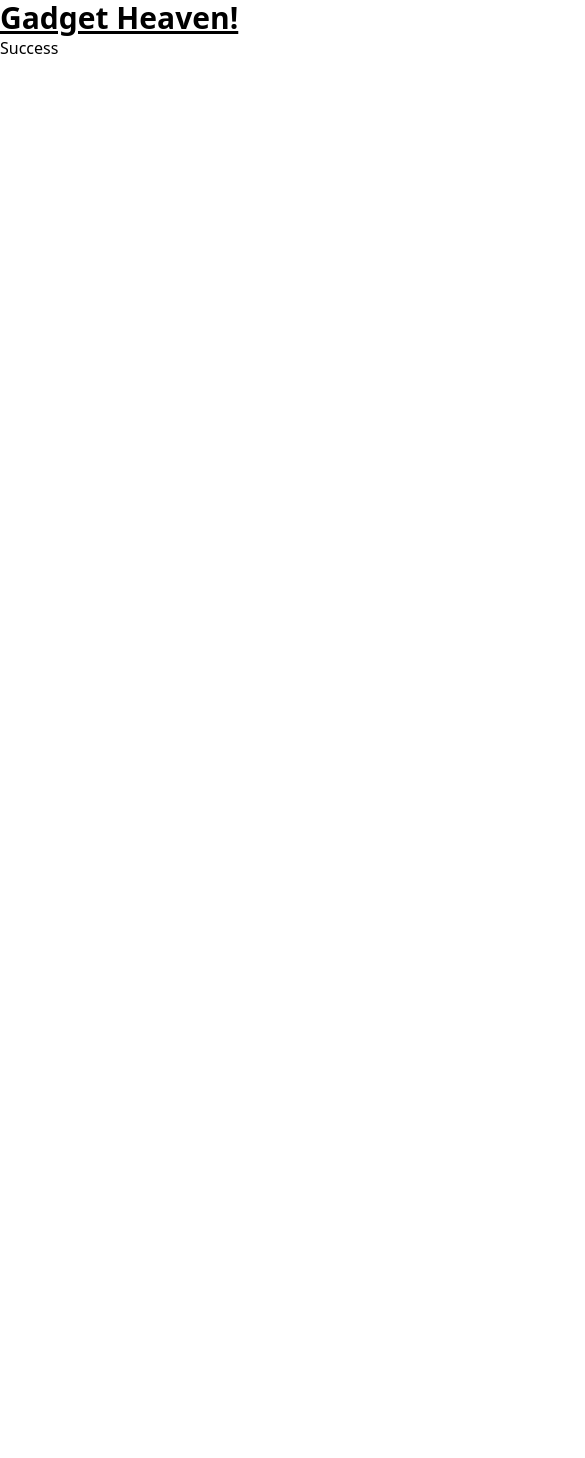
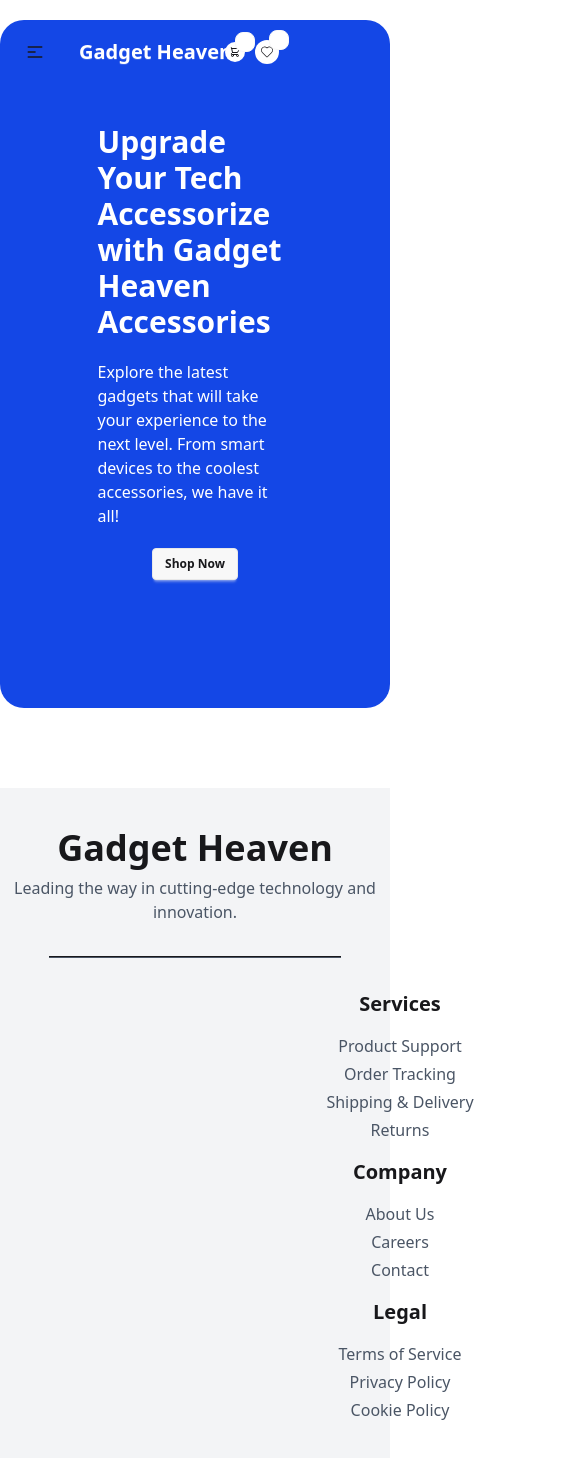
Before and after one commit to programming-hero-web-course-4/b10a8-gadget-heaven-mrashid124, a React (Vite) app: page / in a window 390 px wide. Shown: the top 1458 px of the page, 585 px wide, since content can reach past the window. Before the commit the page ends 844 px from the top, so only its background shows below. Built offline with nearby package versions, Linux system fonts and the light colour scheme.

Commit message:
Navbar updated

```diff
--- a/package.json
+++ b/package.json
@@ -13,6 +13,7 @@
     "@tailwindcss/vite": "^4.0.0",
     "react": "^18.3.1",
     "react-dom": "^18.3.1",
+    "react-icons": "^5.4.0",
     "react-router-dom": "^7.1.3"
   },
   "devDependencies": {
@@ -21,7 +22,7 @@
     "@types/react-dom": "^18.3.5",
     "@vitejs/plugin-react": "^4.3.4",
     "autoprefixer": "^10.4.20",
-    "daisyui": "^4.12.23",
+    "daisyui": "^5.0.0-beta.2",
     "eslint": "^9.17.0",
     "eslint-plugin-react": "^7.37.2",
     "eslint-plugin-react-hooks": "^5.0.0",
--- a/src/App.css
+++ b/src/App.css
@@ -1,42 +1,2 @@
-/* #root {
-  max-width: 1280px;
-  margin: 0 auto;
-  padding: 2rem;
-  text-align: center;
-}
-
-.logo {
-  height: 6em;
-  padding: 1.5em;
-  will-change: filter;
-  transition: filter 300ms;
-}
-.logo:hover {
-  filter: drop-shadow(0 0 2em #646cffaa);
-}
-.logo.react:hover {
-  filter: drop-shadow(0 0 2em #61dafbaa);
-}
-
-@keyframes logo-spin {
-  from {
-    transform: rotate(0deg);
-  }
-  to {
-    transform: rotate(360deg);
-  }
-}
-
-@media (prefers-reduced-motion: no-preference) {
-  a:nth-of-type(2) .logo {
-    animation: logo-spin infinite 20s linear;
-  }
-}
-
-.card {
-  padding: 2em;
-}
-
-.read-the-docs {
-  color: #888;
-} */
+@import "tailwindcss";
+@plugin "daisyui";
--- /dev/null
+++ b/src/Components/AllGadgets.jsx
@@ -0,0 +1,18 @@
+import React, { useEffect, useState } from 'react';
+
+const AllGadgets = () => {
+    const [allGadgets, setAllGadget] = useState([]);
+
+    useEffect( ()=> {
+        fetch('/public/dataOfGadgets.json')
+        .then(res =>res.json())
+        .then(data => console.log(data))
+    }, [])
+    return (
+        <div>
+
+        </div>
+    );
+};
+
+export default AllGadgets;
--- /dev/null
+++ b/src/Components/Footer/Footer.jsx
@@ -0,0 +1,40 @@
+import React from 'react';
+
+const Footer = () => {
+    return (
+        <div className="bg-gray-100 mt-20 ">
+        <h1 className="text-4xl font-semibold text-center pt-10 pb-2">
+          Gadget Heaven
+        </h1>
+        <p className="text-gray-600 text-center">
+          Leading the way in cutting-edge technology and innovation.
+        </p>
+
+        <hr className="w-[75%] h-[2px] bg-gray-600 mx-auto my-8" />
+
+        <div className="grid grid-cols-1 md:grid-cols-3 gap-4  w-[50rem] mx-auto pb-16">
+          <div className="text-center">
+            <h2 className="text-xl font-semibold mb-4">Services</h2>
+            <p className="text-gray-600">Product Support</p>
+            <p className="text-gray-600  my-1">Order Tracking</p>
+            <p className="text-gray-600 my-1">Shipping & Delivery</p>
+            <p className="text-gray-600">Returns</p>
+          </div>
+          <div className="text-center">
+            <h2 className="text-xl font-semibold mb-4">Company</h2>
+            <p className="text-gray-600">About Us</p>
+            <p className="text-gray-600 my-1">Careers</p>
+            <p className="text-gray-600">Contact</p>
+          </div>
+          <div className="text-center">
+            <h2 className="text-xl font-semibold mb-4">Legal </h2>
+            <p className="text-gray-600">Terms of Service</p>
+            <p className="text-gray-600 my-1">Privacy Policy</p>
+            <p className="text-gray-600">Cookie Policy</p>
+          </div>
+        </div>
+      </div>
+    );
+};
+
+export default Footer;
--- /dev/null
+++ b/src/Components/Layout/MainLayout.jsx
@@ -0,0 +1,18 @@
+import React from 'react';
+import NavbarHomePage from '../NavbarHomePage';
+import Footer from '../Footer/Footer';
+
+const MainLayout = () => {
+    return (
+        <div>
+            {/* Navbar */}
+            <NavbarHomePage></NavbarHomePage>
+            {/* Dynamic section */}
+            {/* Footer section  */}
+
+            <Footer></Footer>
+        </div>
+    );
+};
+
+export default MainLayout;
--- a/src/Components/NavbarHomePage.jsx
+++ b/src/Components/NavbarHomePage.jsx
@@ -1,9 +1,112 @@
 import React from 'react';
+import { NavLink, useNavigate } from 'react-router-dom';
+import { CiHeart } from "react-icons/ci";
 
 const NavbarHomePage = () => {
+    const navigate = useNavigate();
+
+    const handleShopBtn = () => {
+        navigate("/dashboard");
+    }
+
+    const handleCartBtn = () => {
+        navigate("/dashboard");
+    }
+
+    const pageLinks =
+    <>
+    <li><NavLink to='/'>Home</NavLink></li>
+    <li><NavLink to='/statistics'>Statistics</NavLink></li>
+    <li><NavLink to='/dashboard'>Dashboard</NavLink></li>
+    <li><NavLink to='/login'>Login</NavLink></li>
+</>
+
     return (
         <div>
+            <div className='bg-blue-700 rounded-3xl mt-5'>
+    <div className="navbar">
+        <div className="navbar-start">
+            <div className="dropdown">
+                <div tabIndex={0} role="button" className="btn btn-ghost lg:hidden">
+                    <svg
+                        xmlns="http://www.w3.org/2000/svg"
+                        className="h-5 w-5"
+                        fill="none"
+                        viewBox="0 0 24 24"
+                        stroke="currentColor">
+                        <path
+                            strokeLinecap="round"
+                            strokeLinejoin="round"
+                            strokeWidth="2"
+                            d="M4 6h16M4 12h8m-8 6h16" />
+                    </svg>
+                </div>
+                <ul
+                    tabIndex={0}
+                    className="menu menu-sm dropdown-content bg-base-100 rounded-box z-[1] mt-3 w-52 p-2 shadow">
+                    {
+                        pageLinks
 
+                     }
+                </ul>
+            </div>
+            <a className="btn btn-ghost text-xl text-white">Gadget Heaven</a>
+        </div>
+        <div className="navbar-center hidden lg:flex">
+            <ul className="menu menu-horizontal px-1 text-white">
+                {
+                  pageLinks
+                }
+            </ul>
+        </div>
+
+
+        <div className="ml-5 flex-none">
+            <div className="dropdown dropdown-end">
+                <div tabIndex={0} role="button" className="btn btn-ghost btn-circle">
+                    <div className="indicator">
+                        <svg
+                            xmlns="http://www.w3.org/2000/svg"
+                            className="h-5 w-5 bg-white rounded-full p-1"
+                            fill="none"
+                            viewBox="0 0 24 24"
+                            stroke="currentColor">
+                            <path
+                                strokeLinecap="round"
+                                strokeLinejoin="round"
+                                strokeWidth="2"
+                                d="M3 3h2l.4 2M7 13h10l4-8H5.4M7 13L5.4 5M7 13l-2.293 2.293c-.63.63-.184 1.707.707 1.707H17m0 0a2 2 0 100 4 2 2 0 000-4zm-8 2a2 2 0 11-4 0 2 2 0 014 0z" />
+                        </svg>
+                        <span className="badge badge-sm indicator-item">{}</span>
+                    </div>
+                </div>
+                <div
+                    tabIndex={0}
+                    className="card card-compact dropdown-content bg-base-100 z-[1] mt-3 w-52 shadow">
+                    <div className="card-body">
+                        <span className="text-lg font-bold">{} Items</span>
+                        <div className="card-actions">
+                            <button className="btn btn-primary btn-block">View cart</button>
+                        </div>
+                    </div>
+                </div>
+            </div>
+        </div>
+
+        <div className="indicator">
+            <CiHeart className='text-2xl bg-white rounded-full p-1'></CiHeart>
+            <span className="badge badge-sm indicator-item">{}</span>
+        </div>
+    </div>
+
+    <div className='pt-10 pb-32 space-y-5'>
+        <h1 className='w-1/2 mx-auto text-3xl text-white font-extrabold'>Upgrade Your Tech Accessorize with Gadget Heaven Accessories</h1>
+        <p className='w-1/2 mx-auto text-white'>Explore the latest gadgets that will take your experience to the next level. From smart devices to the coolest accessories, we have it all!</p>
+        <div className='flex justify-center'>
+            <button className='btn btn-sm'>Shop Now</button>
+        </div>
+    </div>
+</div>
         </div>
     );
 };
--- /dev/null
+++ b/src/Components/SingleGadget.jsx
@@ -0,0 +1,12 @@
+import React from 'react';
+
+const SingleGadget = () => {
+    const { product_id, product_image, product_title, price } = gadget;
+    return (
+        <div>
+
+        </div>
+    );
+};
+
+export default SingleGadget;
--- a/src/Routes/Routes.jsx
+++ b/src/Routes/Routes.jsx
@@ -1,10 +1,11 @@
 import { createBrowserRouter } from "react-router-dom";
 import App from "../App";
+import MainLayout from "../Components/Layout/MainLayout";
 
 const routes = createBrowserRouter([
     {
       path: "/",
-      element: <App />
+      element: <MainLayout></MainLayout>,
     },
   ])
 
--- a/src/index.css
+++ b/src/index.css
@@ -1 +1,2 @@
 @import "tailwindcss";
+@plugin "daisyui";
```
Also changed, not shown: 1 other file (tests, documents, lock files or other folders).
